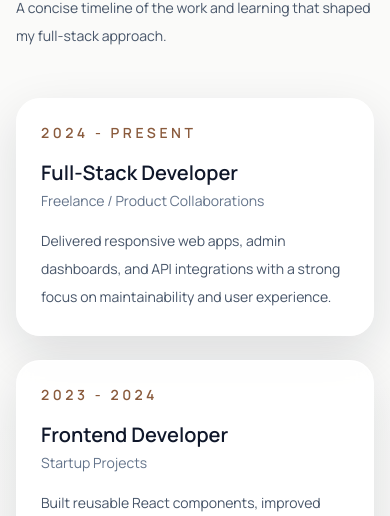
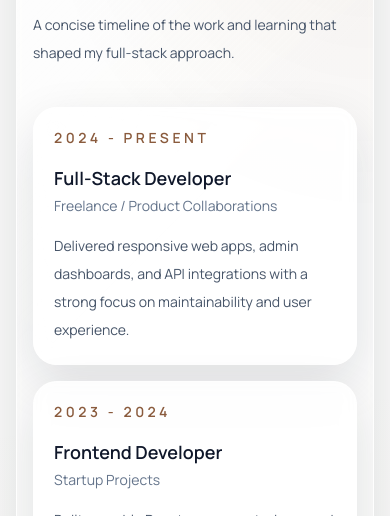
Before and after one commit to manishwashimkar/portfolio, a React (Vite) app in the folder frontend/: page / in a window 390 px wide. Shown: the part 5696-6212 px from the top of the page. Built offline with nearby package versions, Linux system fonts and the light colour scheme; no server answers.

Commit message:
Adding Experience section

```diff
--- a/frontend/src/components/sections/ExperienceSection.jsx
+++ b/frontend/src/components/sections/ExperienceSection.jsx
@@ -4,19 +4,20 @@ import SectionHeading from "../common/SectionHeading";
 import { experienceTimeline } from "../../utils/constants";
 
 const ExperienceSection = () => (
-  <section id="experience" className="py-20">
+  <section id="experience" className="py-14 sm:py-20">
     <div className="section-shell">
+      <div className="section-frame">
         <SectionHeading
           eyebrow="Experience"
           title="A steady path through frontend craft and backend delivery."
           description="A concise timeline of the work and learning that shaped my full-stack approach."
         />
 
-      <div className="mt-12 space-y-6">
+        <div className="mt-10 space-y-4 sm:mt-12 sm:space-y-6">
           {experienceTimeline.map((item, index) => (
             <motion.div
               key={`${item.period}-${item.title}`}
-            className="glass-panel grid gap-4 p-6 md:grid-cols-[180px_1fr]"
+              className="glass-panel grid gap-4 p-5 sm:p-6 md:grid-cols-[180px_1fr]"
               initial={{ opacity: 0, y: 20 }}
               whileInView={{ opacity: 1, y: 0 }}
               viewport={{ once: true, amount: 0.3 }}
@@ -24,7 +25,7 @@ const ExperienceSection = () => (
             >
               <p className="text-sm font-semibold uppercase tracking-[0.25em] text-accent">{item.period}</p>
               <div>
-              <h3 className="text-xl font-semibold text-slate-900 dark:text-white">{item.title}</h3>
+                <h3 className="text-lg font-semibold text-slate-900 dark:text-white sm:text-xl">{item.title}</h3>
                 <p className="mt-1 text-sm text-slate-500 dark:text-slate-400">{item.company}</p>
                 <p className="mt-4 text-sm leading-7 text-slate-600 dark:text-slate-300">{item.summary}</p>
               </div>
@@ -32,6 +33,7 @@ const ExperienceSection = () => (
           ))}
         </div>
       </div>
+    </div>
   </section>
 );
 
```
Lines whose indentation alone changed are shown as unchanged.
